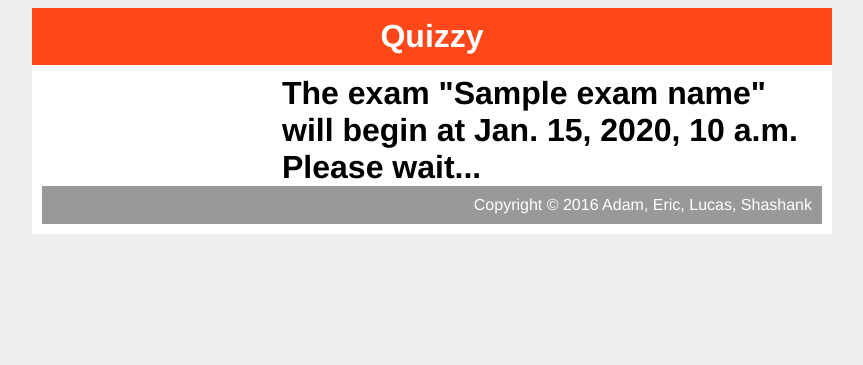
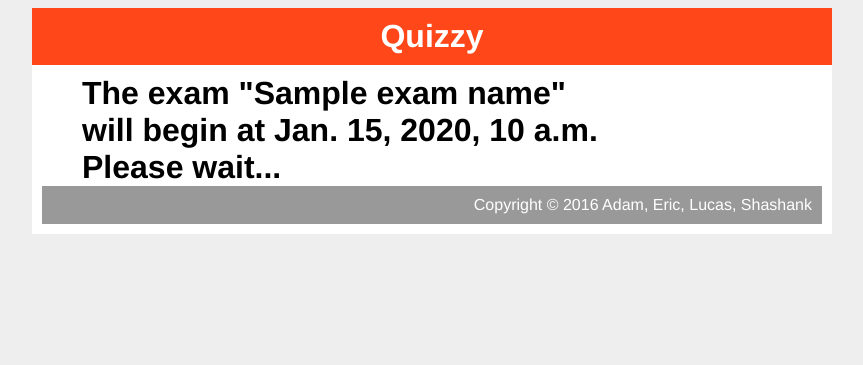
Before and after one commit to bathtubed/quizzy, a Django app: template app/quizzy_server/templates/quizzy_app/waitingpage.html in a window 1280 px wide. Shown: the top 365 px of the page, without its empty margins (208-1071 px from the left). Run offline with Django 3.2, Linux system fonts and the light colour scheme; the template is opened without the code that fills it: most values are stand-ins (such as "Sample title", 1, 10 or a date in 2020).

Commit message:
Fixed style for waiting page

```diff
--- a/app/quizzy_server/static/quizzy_app/CSS/waitingpage.css
+++ b/app/quizzy_server/static/quizzy_app/CSS/waitingpage.css
@@ -4,3 +4,7 @@
     text-align: center;
     padding: 10px;
 }
+
+#main{
+    float:left;
+}
--- a/app/quizzy_server/templates/quizzy_app/waitingpage.html
+++ b/app/quizzy_server/templates/quizzy_app/waitingpage.html
@@ -13,7 +13,7 @@
     </div>
     <div id="content">
         <div id="main">
-            <h1>The exam "{{exam_name}}" will begin at {{start_time}} <br>
+            <h1 class = "text">The exam "{{exam_name}}" will begin at {{start_time}} <br>
                 Please wait...
             </h1>
         </div>
```
